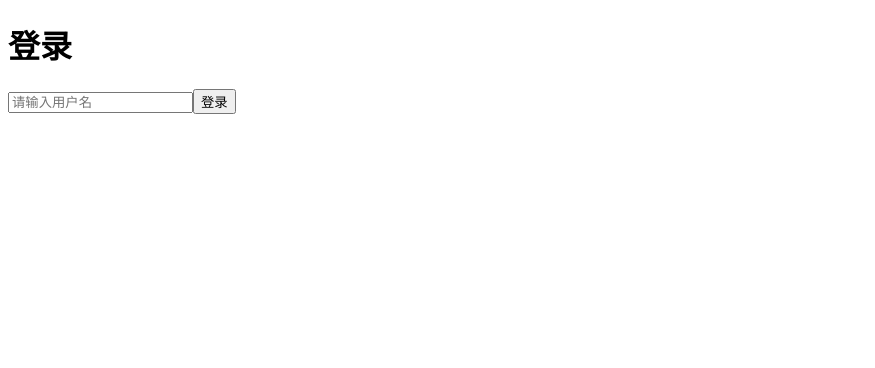
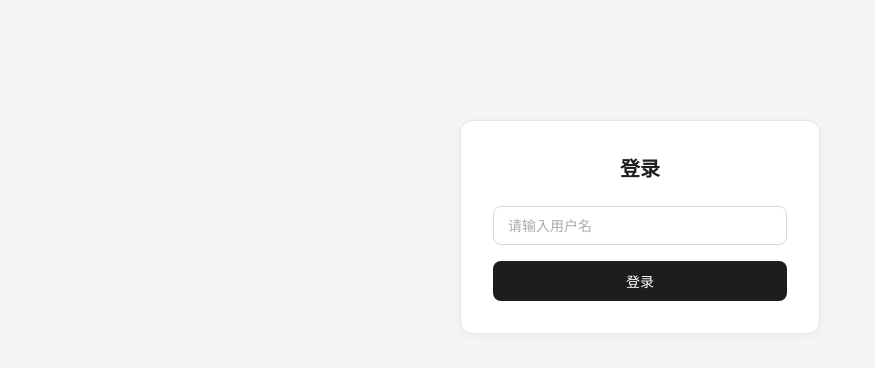
Before and after one commit to leon-wwj/task-manager, a Vue app: page /login in a window 1280 px wide. Shown: the top 368 px of the page, without its empty margins (0-875 px from the left). Built offline with nearby package versions, Linux system fonts and the light colour scheme.

Commit message:
优化整体样式：简约朴素高级风格

```diff
--- a/src/components/AppHeader.vue
+++ b/src/components/AppHeader.vue
@@ -12,3 +12,17 @@
 <script setup>
 
 </script>
+
+<style scoped>
+
+header {
+  padding: 14px 24px;
+  background: #fff;
+  border-bottom: 1px solid #e5e5e5;
+  font-size: 16px;
+  font-weight: 600;
+  color: #1d1d1f;
+  letter-spacing: 0.5px;
+}
+
+</style>
--- a/src/components/AppSidebar.vue
+++ b/src/components/AppSidebar.vue
@@ -48,63 +48,107 @@ function handleLogout(){
 
 <style scoped>
 
-.sidebar{
+.sidebar {
 
-  width:120px;
+  width: 200px;
 
-  min-height:calc(100vh - 60px);
+  padding: 20px 12px;
 
-  padding:16px 10px;
+  background: #fff;
 
-  background:#fafafa;
-
-  border-right:1px solid #eee;
+  border-right: 1px solid #e5e5e5;
 
 }
 
 
-nav{
+nav {
 
-  display:flex;
+  display: flex;
 
-  flex-direction:column;
+  flex-direction: column;
 
-  gap:8px;
+  gap: 4px;
 
 }
 
 
-a{
+a {
 
-  padding:8px 10px;
+  padding: 10px 14px;
 
-  color:#555;
+  color: #555;
 
-  text-decoration:none;
+  text-decoration: none;
 
-  border-radius:6px;
+  border-radius: 8px;
 
-  font-size:14px;
+  font-size: 14px;
+
+  transition: background 0.15s, color 0.15s;
 
 }
 
 
-a:hover{
+a:hover {
 
-  background:#f0f0f0;
+  background: #f2f2f4;
+
+  color: #1d1d1f;
 
 }
 
 
-.router-link-active{
+.router-link-active {
 
-  background:#eaeaea;
+  background: #1d1d1f;
 
-  color:#222;
+  color: #fff;
 
-  font-weight:600;
+  font-weight: 500;
 
 }
 
 
+.router-link-active:hover {
+
+  background: #1d1d1f;
+
+  color: #fff;
+
+}
+
+
+button {
+
+  margin-top: 8px;
+
+  padding: 10px 14px;
+
+  border: none;
+
+  background: none;
+
+  color: #999;
+
+  font-size: 14px;
+
+  text-align: left;
+
+  border-radius: 8px;
+
+  cursor: pointer;
+
+  transition: background 0.15s, color 0.15s;
+
+}
+
+
+button:hover {
+
+  background: #f2f2f4;
+
+  color: #d33;
+
+}
+
 </style>
--- a/src/components/TodoFilter.vue
+++ b/src/components/TodoFilter.vue
@@ -38,26 +38,28 @@ const todoStore = useTodoStore()
 button{
   padding:6px 14px;
   margin-right:8px;
-  border:1px solid #ddd;
+  border:1px solid #d8d8dc;
   background:#fff;
-  border-radius:6px;
+  color:#555;
+  border-radius:8px;
   cursor:pointer;
-  transition:0.2s;
+  transition:0.15s;
 }
 
 
 button:hover{
 
   border-color:#999;
+  color:#1d1d1f;
 
 }
 
 
 button.active{
 
-  background:#776c6c;
+  background:#1d1d1f;
   color:#fff;
-  border-color:#4c3b3b;
+  border-color:#1d1d1f;
 
 }
 
--- a/src/components/TodoInput.vue
+++ b/src/components/TodoInput.vue
@@ -43,3 +43,52 @@ function add(){
 }
 
 </script>
+
+<style scoped>
+
+div {
+  display: flex;
+  gap: 10px;
+  margin-bottom: 20px;
+}
+
+input {
+  flex: 1;
+  padding: 10px 14px;
+  border: 1px solid #d8d8dc;
+  border-radius: 8px;
+  background: #fff;
+  font-size: 14px;
+  color: #1d1d1f;
+  outline: none;
+  transition: border-color 0.15s;
+}
+
+input:focus {
+  border-color: #1d1d1f;
+}
+
+input::placeholder {
+  color: #aaa;
+}
+
+button {
+  padding: 10px 20px;
+  border: none;
+  border-radius: 8px;
+  background: #1d1d1f;
+  color: #fff;
+  font-size: 14px;
+  transition: background 0.15s, opacity 0.15s;
+}
+
+button:hover:not(:disabled) {
+  background: #333;
+}
+
+button:disabled {
+  opacity: 0.5;
+  cursor: not-allowed;
+}
+
+</style>
--- a/src/components/TodoItem.vue
+++ b/src/components/TodoItem.vue
@@ -43,40 +43,49 @@ function saveEdit(){
 </script>
 <style scoped>
 .task-item {
-  padding: 10px;
-  border: 1px solid #ccc;
+  padding: 12px 16px;
+  border: 1px solid #e5e5e5;
+  border-radius: 10px;
+  background: #fff;
   cursor: pointer;
   display: flex;
   align-items: center;
   gap: 10px;
   margin-bottom: 10px;
+  transition: box-shadow 0.15s, border-color 0.15s;
 }
 
 .task-item:hover {
-  background-color: #f5f5f5;
+  border-color: #d0d0d4;
+  box-shadow: 0 2px 8px rgba(0, 0, 0, 0.05);
 }
 
 .task-item input {
   padding: 6px 10px;
-  border: 1px solid #999;
-  border-radius: 5px;
+  border: 1px solid #d8d8dc;
+  border-radius: 6px;
   outline: none;
   font-size: 14px;
 }
 
 .task-item input:focus {
-  border-color: #999;
+  border-color: #1d1d1f;
 }
 
 .task-item button {
-  padding: 5px 10px;
-  border: 1px solid #aaa;
-  border-radius: 5px;
-  background-color: white;
+  padding: 5px 12px;
+  border: 1px solid #e5e5e5;
+  border-radius: 6px;
+  background: #fff;
+  color: #666;
+  font-size: 13px;
   cursor: pointer;
+  transition: background 0.15s, border-color 0.15s, color 0.15s;
 }
 
 .task-item button:hover {
-  background-color: #eee;
+  background: #f5f5f7;
+  border-color: #ccc;
+  color: #1d1d1f;
 }
 </style >
--- a/src/layouts/MainLayout.vue
+++ b/src/layouts/MainLayout.vue
@@ -33,19 +33,21 @@ import AppSidebar from '../components/AppSidebar.vue'
 
 <style scoped>
 
-.body{
-
-  display:flex;
-
+.layout {
+  min-height: 100vh;
+  display: flex;
+  flex-direction: column;
 }
 
+.body {
+  display: flex;
+  flex: 1;
+}
 
-main{
-
-  flex:1;
-
-  padding:20px;
-
+main {
+  flex: 1;
+  padding: 24px;
+  background: #f5f5f7;
 }
 
 </style>
--- a/src/main.js
+++ b/src/main.js
@@ -4,6 +4,7 @@ import { createPinia } from 'pinia'
 import App from './App.vue'
 import router from './router'
 import {useUserStore} from './stores/user'
+import './style.css'
 
 const app = createApp(App)
 
--- /dev/null
+++ b/src/style.css
@@ -0,0 +1,33 @@
+/* ========================================
+   全局基础样式：简约 · 朴素 · 高级
+   ======================================== */
+
+* {
+  box-sizing: border-box;
+}
+
+body {
+  margin: 0;
+  font-family: -apple-system, BlinkMacSystemFont, 'Segoe UI',
+    'PingFang SC', 'Hiragino Sans GB', 'Microsoft YaHei',
+    'Helvetica Neue', Arial, sans-serif;
+  background-color: #f5f5f7;
+  color: #1d1d1f;
+  -webkit-font-smoothing: antialiased;
+}
+
+h1,
+h2,
+h3,
+p {
+  margin: 0;
+}
+
+button {
+  font-family: inherit;
+  cursor: pointer;
+}
+
+input {
+  font-family: inherit;
+}
--- a/src/views/HomeView.vue
+++ b/src/views/HomeView.vue
@@ -16,13 +16,15 @@
 <style scoped>
 
 .home{
-  padding:40px;
+  max-width: 720px;
+  margin: 0 auto;
+  padding: 48px 24px;
 }
 
 h1{
-  font-size:28px;
-  font-weight:600;
-  margin-bottom:16px;
+  font-size: 28px;
+  font-weight: 600;
+  margin-bottom: 16px;
 }
 
 p{
--- a/src/views/LoginView.vue
+++ b/src/views/LoginView.vue
@@ -59,3 +59,58 @@ function handleLogin(){
 }
 
 </script>
+
+<style scoped>
+
+.login {
+  max-width: 360px;
+  margin: 120px auto;
+  padding: 32px;
+  background: #fff;
+  border: 1px solid #e5e5e5;
+  border-radius: 12px;
+  box-shadow: 0 2px 12px rgba(0, 0, 0, 0.04);
+}
+
+.login h1 {
+  text-align: center;
+  font-size: 20px;
+  font-weight: 600;
+  margin-bottom: 24px;
+}
+
+.login input {
+  width: 100%;
+  padding: 10px 14px;
+  margin-bottom: 16px;
+  border: 1px solid #d8d8dc;
+  border-radius: 8px;
+  font-size: 14px;
+  outline: none;
+  transition: border-color 0.15s;
+}
+
+.login input:focus {
+  border-color: #1d1d1f;
+}
+
+.login input::placeholder {
+  color: #aaa;
+}
+
+.login button {
+  width: 100%;
+  padding: 10px;
+  border: none;
+  border-radius: 8px;
+  background: #1d1d1f;
+  color: #fff;
+  font-size: 14px;
+  transition: background 0.15s;
+}
+
+.login button:hover {
+  background: #333;
+}
+
+</style>
--- a/src/views/NotFoundView.vue
+++ b/src/views/NotFoundView.vue
@@ -13,3 +13,23 @@
 <script setup>
 
 </script>
+
+<style scoped>
+
+div {
+  text-align: center;
+  padding: 120px 24px;
+}
+
+h1 {
+  font-size: 48px;
+  font-weight: 600;
+  margin-bottom: 12px;
+}
+
+p {
+  color: #999;
+  font-size: 14px;
+}
+
+</style>
--- a/src/views/TodoView.vue
+++ b/src/views/TodoView.vue
@@ -44,26 +44,24 @@ function handleUpdate(id,newTitle){
 
 <style scoped>
 
+div {
+  max-width: 720px;
+  margin: 0 auto;
+  padding: 8px 0;
+}
+
 h1 {
   text-align: center;
-  margin-bottom: 20px;
+  margin-bottom: 6px;
+  font-size: 24px;
+  font-weight: 600;
 }
 
-button {
-  padding: 5px 12px;
-  border: 1px solid #d0d0d0;
-  border-radius: 6px;
-  background-color: #fafafa;
-  color: #333;
-  cursor: pointer;
-  font-size: 14px;
-  transition: all 0.2s;
-  margin-right: 10px;
-}
-
-button:hover {
-  background-color: #f0f0f0;
-  border-color: #aaa;
+p {
+  text-align: center;
+  color: #999;
+  font-size: 13px;
+  margin-bottom: 24px;
 }
 
 </style>
```
